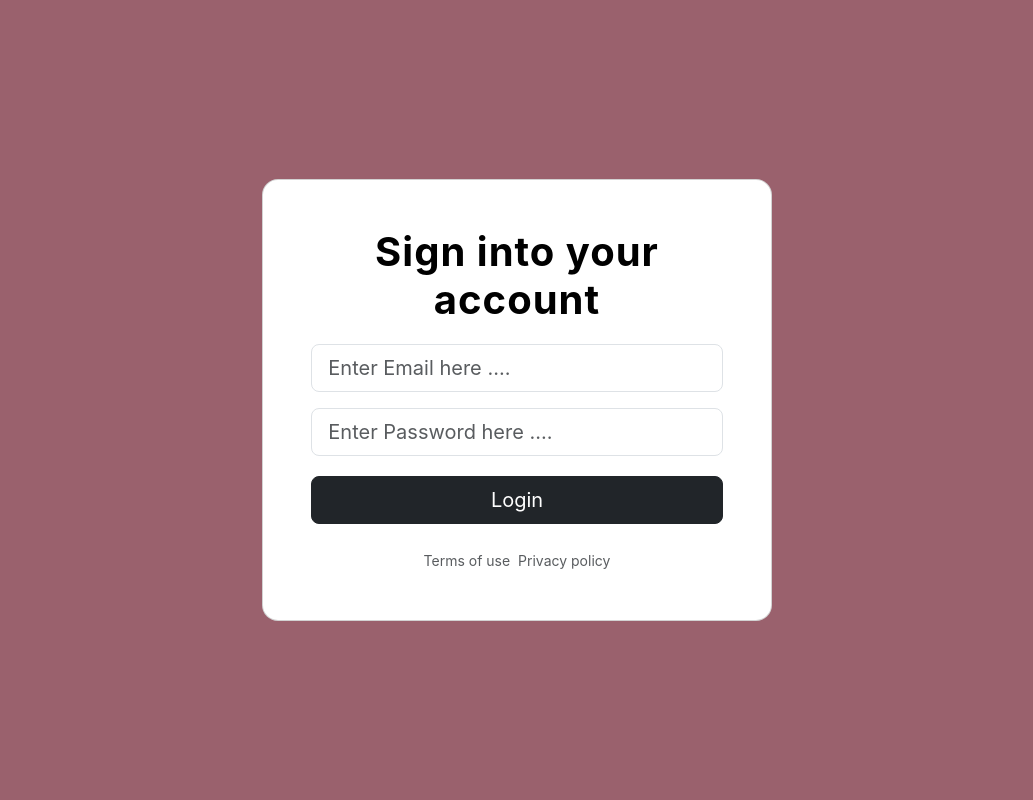
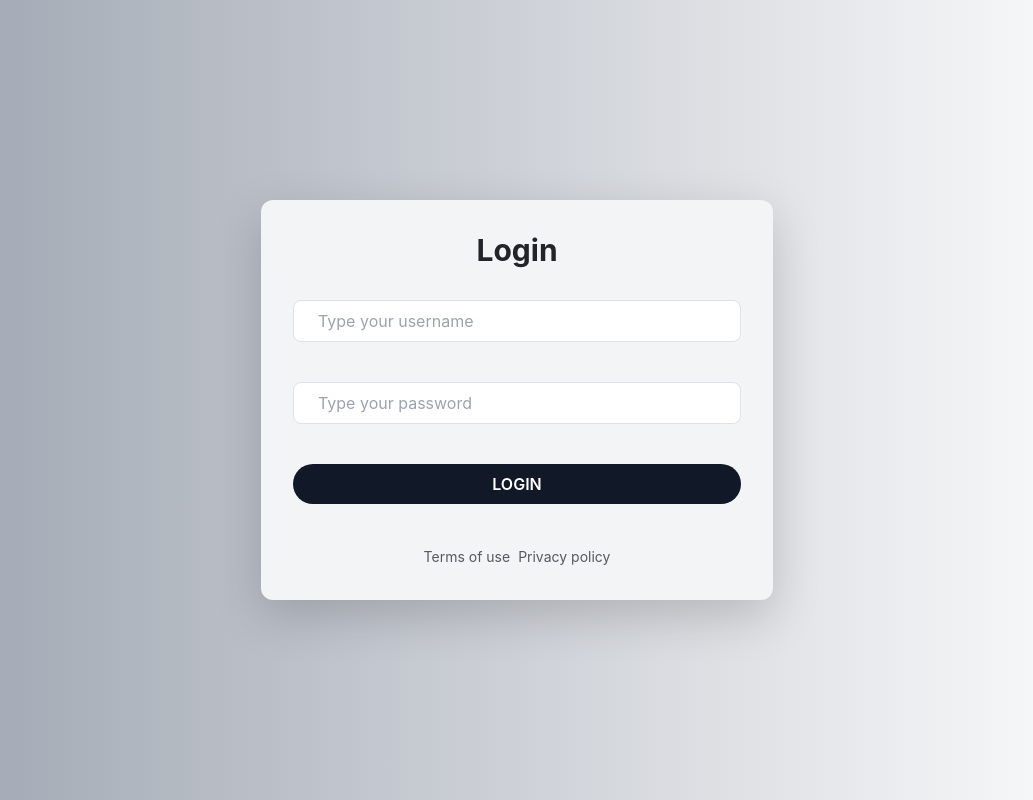
Before and after one commit to vishalAtrois/Tracking_Admin_Panel, a React (Create React App) app: page / in a window 1280 px wide. Shown: the whole page, without its empty margins (123-1156 px from the left). Built offline with nearby package versions, Linux system fonts and the light colour scheme.

Commit message:
updated login page ui

```diff
--- a/src/pages/Login.jsx
+++ b/src/pages/Login.jsx
@@ -1,12 +1,10 @@
-import React, { useState } from "react"
+import React, { useState } from "react";
 import { useNavigate } from "react-router-dom";
 
 function Login() {
-
-    const navigate = useNavigate()
-    const [email, setEmail] = useState('')
-    const [pass, setPass] = useState('')
-
+  const navigate = useNavigate();
+  const [email, setEmail] = useState("");
+  const [pass, setPass] = useState("");
 
   function DoLogin() {
     const myHeaders = new Headers();
@@ -28,64 +26,43 @@ function Login() {
     fetch("https://tracking-backend-admin.vercel.app/v1/admin/loginAdmin", requestOptions)
       .then((response) => response.json())
       .then((result) => {
-                if (result.success == true) {
-                    console.warn(result);
-                    localStorage.setItem('token', result.token.access.token)
-                    localStorage.setItem('user', JSON.stringify(result.user))
-                    navigate('/dashboard')
+        if (result.success === true) {
+          localStorage.setItem("token", result.token.access.token);
+          localStorage.setItem("user", JSON.stringify(result.user));
+          navigate("/dashboard");
         }
       })
       .catch((error) => console.error(error));
   }
+
   return (
-        <section className="vh-100" style={{ backgroundColor: "#9A616D" }}>
-            <div className="container h-100">
-                <div className="row justify-content-center align-items-center h-100">
-                    <div className="col-md-8 col-lg-6 col-xl-5">
-                        <div className="card" style={{ borderRadius: "1rem" }}>
-                            <div className="card-body p-4 p-md-5 text-black w-100">
-                                <form>
-                                    <h5
-                                        className="h1 fw-bold mb-3 pb-1 text-center"
-                                        style={{ letterSpacing: 1, color: "black" }}
-                                    >
-                                        Sign into your account
-                                    </h5>
+    <div className="min-h-screen flex items-center justify-center bg-gradient-to-r from-gray-400 p-4">
+      <div className="bg-gray-100 w-full max-w-lg rounded-xl shadow-lg p-8 ">
+        <h2 className="text-3xl font-bold text-center mb-8">Login</h2>
 
-
-                                    <div className="form-outline mb-3">
+        <div className="space-y-10">
           <input
             type="email"
-                                            name="email-login"
-                                            autoComplete="off"
-                                            className="form-control form-control-lg"
-                                            placeholder="Enter Email here ...."
+            placeholder="Type your username"
+            className="w-full px-4 py-2 border border-gray-300 rounded-lg focus:outline-none focus:ring-2 focus:ring-purple-400"
             value={email}
             onChange={(e) => setEmail(e.target.value)}
           />
-                                    </div>
 
-                                    <div className="form-outline mb-3">
           <input
             type="password"
-                                            name="new-password"
-                                            autoComplete="new-password"
-                                            className="form-control form-control-lg"
-                                            placeholder="Enter Password here ...."
+            placeholder="Type your password"
+            className="w-full px-4 py-2 border border-gray-300 rounded-lg focus:outline-none focus:ring-2 focus:ring-purple-400"
             value={pass}
             onChange={(e) => setPass(e.target.value)}
           />
-                                    </div>
 
-                                    <div className="pt-1 mb-4">
           <button
-                                            className="btn btn-dark btn-lg btn-block w-100"
-                                            type="button"
             onClick={DoLogin}
+            className="w-full py-2 rounded-full bg-gray-900 text-white font-semibold transition duration-300 hover:opacity-90"
           >
-                                            Login
+            LOGIN
           </button>
-                                    </div>
 
           <div className="text-center">
                                         <a href="#!" className="small text-muted me-2">
@@ -96,16 +73,12 @@ function Login() {
                                         </a>
                                     </div>
 
-                                </form>
+
+
         </div>
       </div>
     </div>
-                </div>
-            </div>
-        </section>
-
-
-    )
+  );
 }
 
-export default Login
+export default Login;
```
Lines whose indentation alone changed are shown as unchanged.
